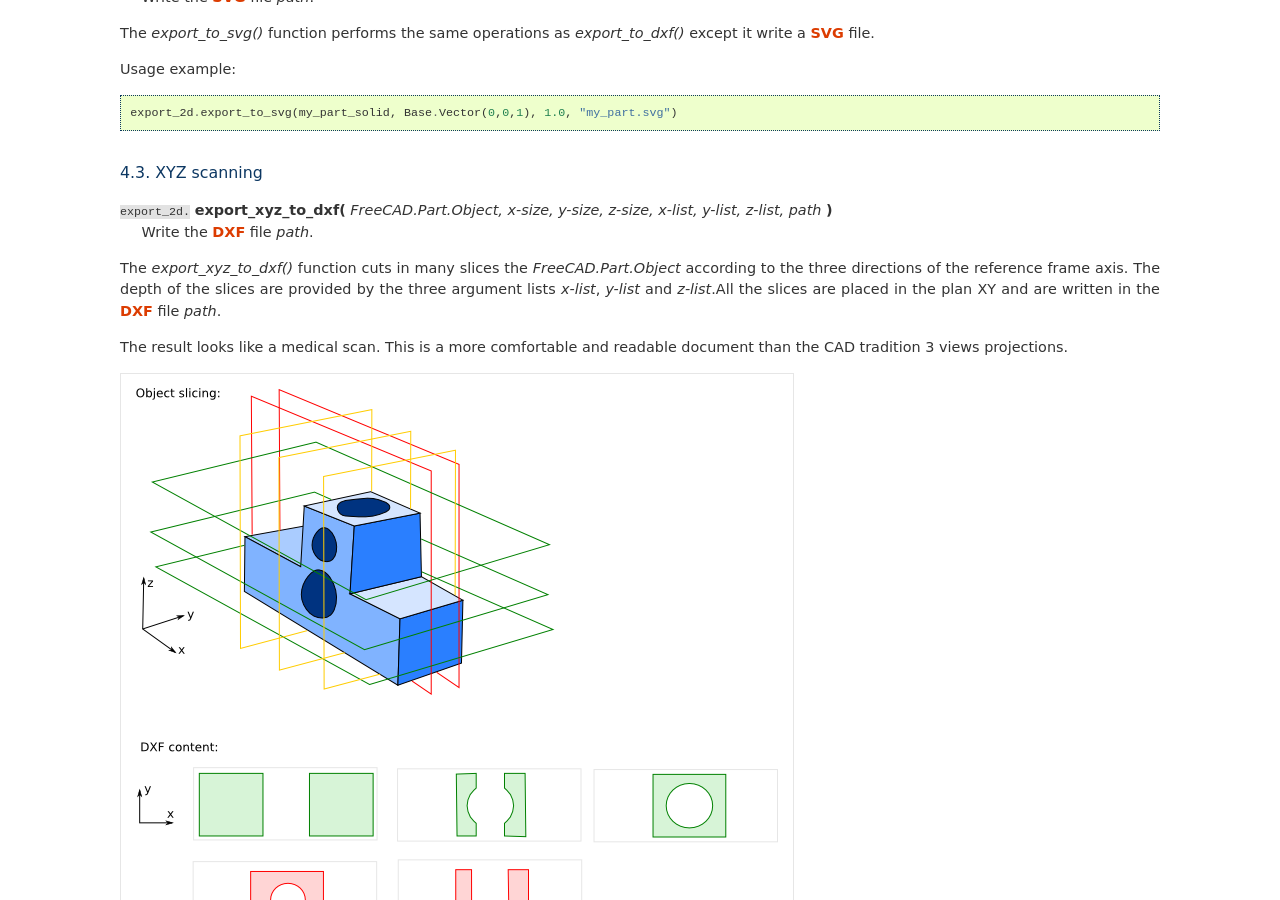
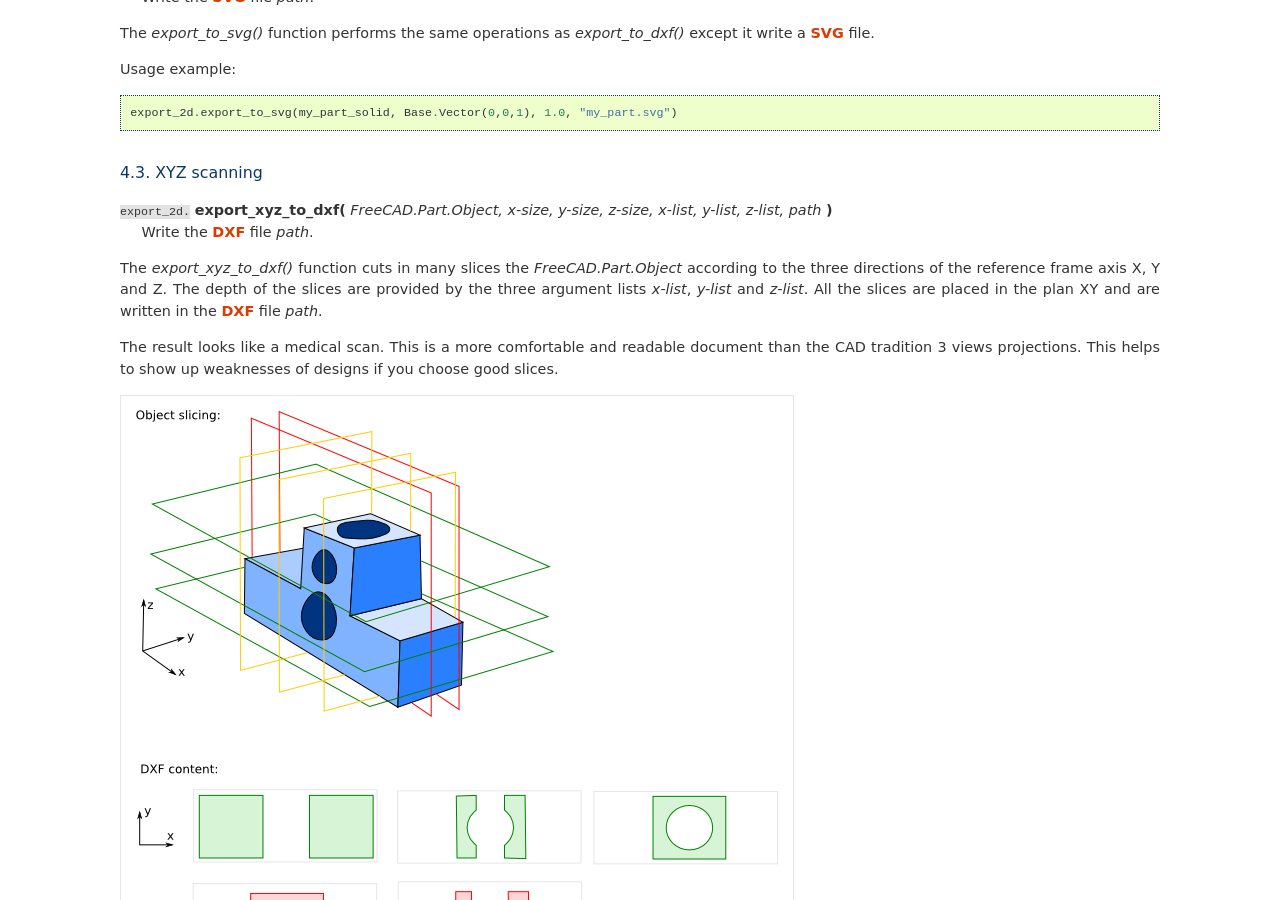
Before and after one commit to charlyoleg/Cnc25D, a Sphinx documentation site: the page built from docs/cnc25d_api.rst, in a window 1280 px wide and 900 px high, scrolled down 4481 px. Built offline with Sphinx 7.4.7, drawn with Linux system fonts in a browser that asks for light colours; formulas are drawn with MathJax 3.

Commit message:
[docs] cnc25d_api fix

```diff
--- a/docs/cnc25d_api.rst
+++ b/docs/cnc25d_api.rst
@@ -163,9 +163,9 @@ Usage example::
 | ``export_2d.`` **export_xyz_to_dxf(** *FreeCAD.Part.Object, x-size, y-size, z-size, x-list, y-list, z-list, path* **)**
 |   Write the DXF_ file *path*.
 
-The *export_xyz_to_dxf()* function cuts in many slices the *FreeCAD.Part.Object* according to the three directions of the reference frame axis. The depth of the slices are provided by the three argument lists *x-list*, *y-list* and *z-list*.All the slices are placed in the plan XY and are written in the DXF_ file *path*.
+The *export_xyz_to_dxf()* function cuts in many slices the *FreeCAD.Part.Object* according to the three directions of the reference frame axis X, Y and Z. The depth of the slices are provided by the three argument lists *x-list*, *y-list* and *z-list*. All the slices are placed in the plan XY and are written in the DXF_ file *path*.
 
-The result looks like a medical scan. This is a more comfortable and readable document than the CAD tradition 3 views projections.
+The result looks like a medical scan. This is a more comfortable and readable document than the CAD tradition 3 views projections. This helps to show up weaknesses of designs if you choose good slices.
 
 .. image:: images/export_xyz_to_dxf.png
 
```
